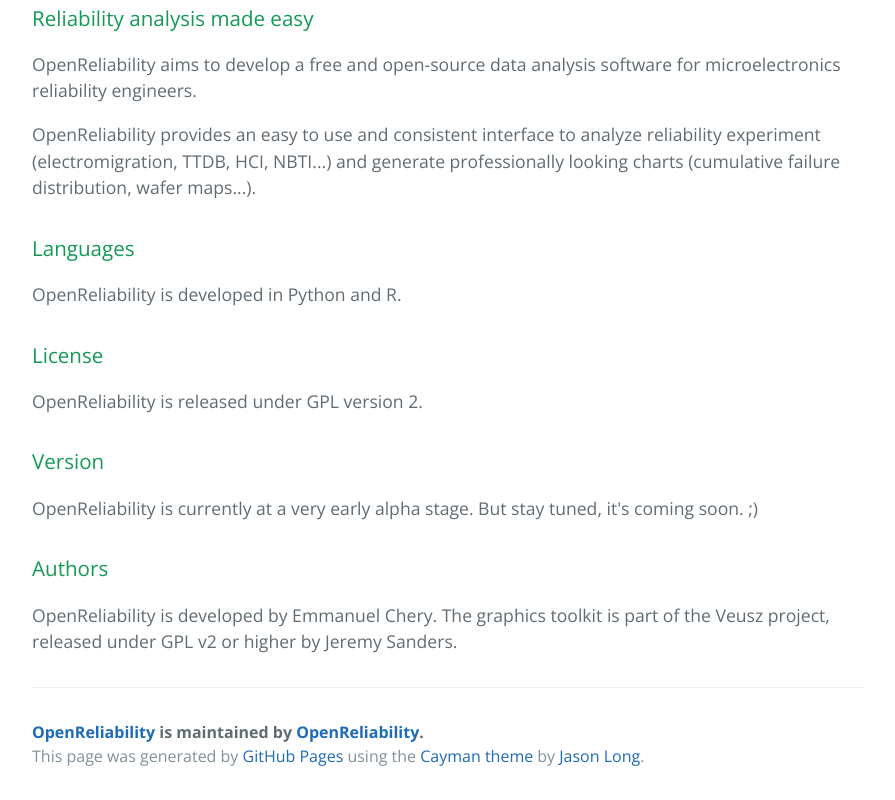
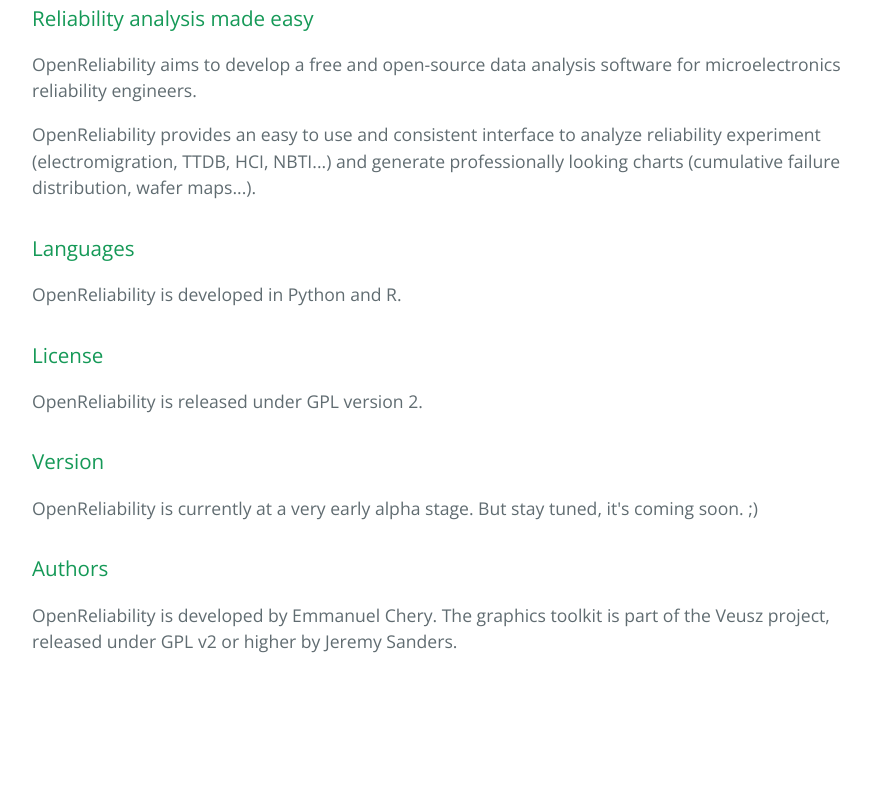
Before and after one commit to OpenReliability/OpenReliability, a plain HTML site: page index.html in a window 1280 px wide. Shown: the part 412-1212 px from the top of the page, without its empty margins (192-1087 px from the left). After the commit the page ends 1116 px from the top, so only its background shows below. Drawn offline with nearby package versions, Linux system fonts and the light colour scheme.

Commit message:
Removed useless footers again, after updating pages

```diff
--- a/index.html
+++ b/index.html
@@ -47,11 +47,6 @@
 <p>OpenReliability is developed by Emmanuel Chery.
 The graphics toolkit is part of the Veusz project, released under GPL v2 or higher by Jeremy Sanders.</p>
 
-      <footer class="site-footer">
-        <span class="site-footer-owner"><a href="https://github.com/OpenReliability/website">OpenReliability</a> is maintained by <a href="https://github.com/OpenReliability">OpenReliability</a>.</span>
-
-        <span class="site-footer-credits">This page was generated by <a href="https://pages.github.com">GitHub Pages</a> using the <a href="https://github.com/jasonlong/cayman-theme">Cayman theme</a> by <a href="https://twitter.com/jasonlong">Jason Long</a>.</span>
-      </footer>
 
     </section>
 
```
